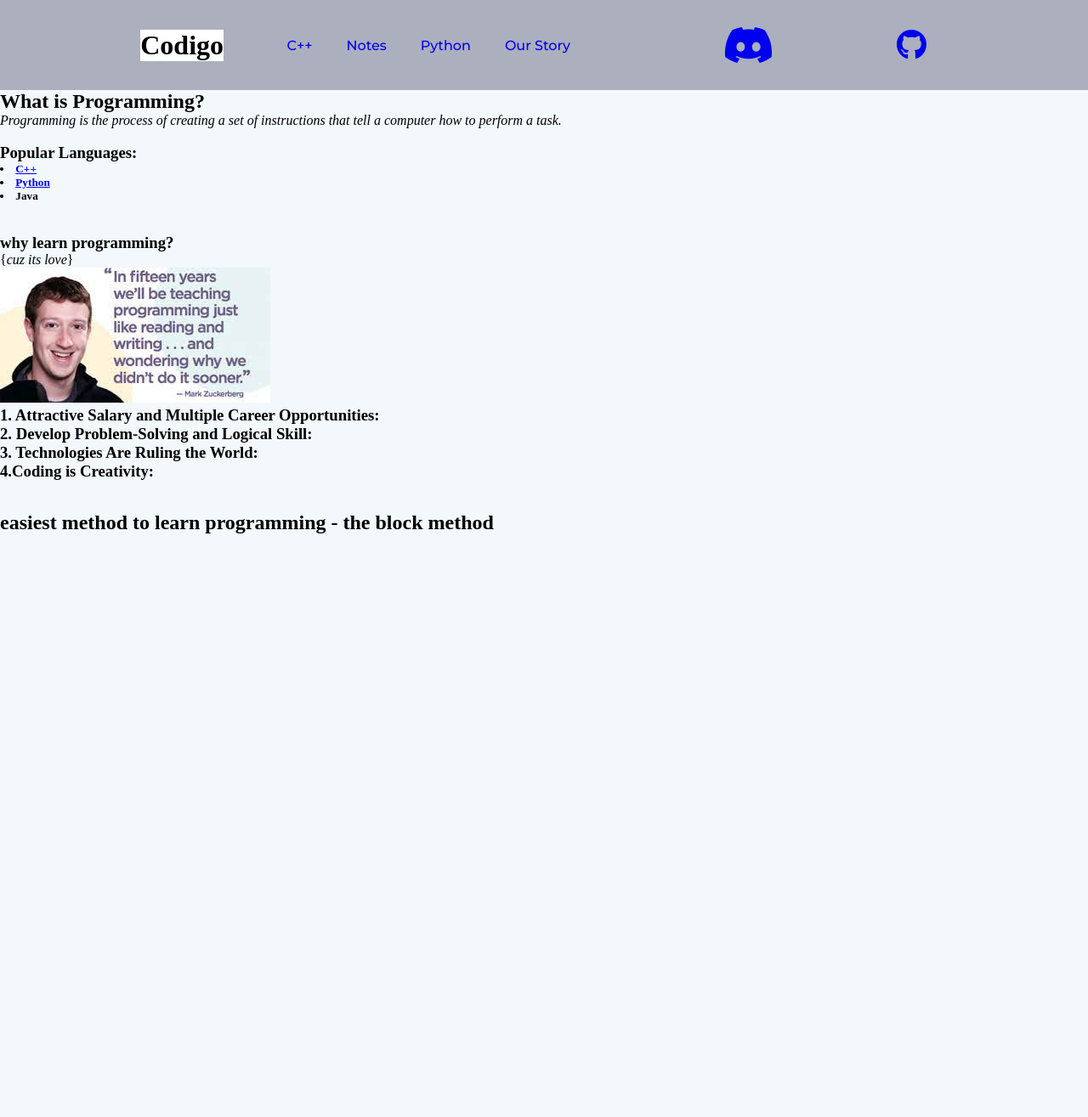
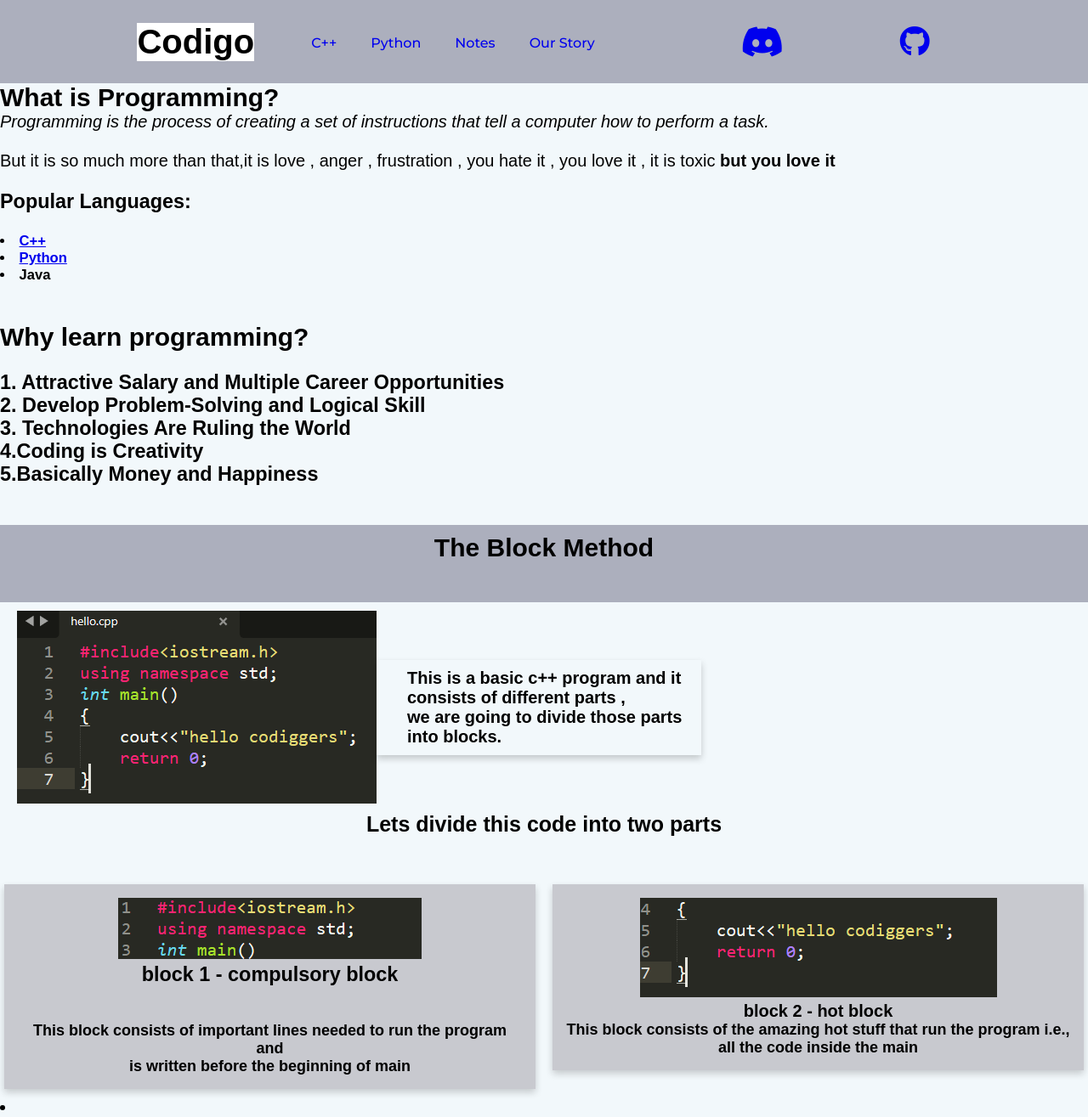
Before and after one commit to alok1929/codigo, a PHP site: page / in a window 1280 px wide. Shown: the whole page at 85% size. Before the commit the page ends 628 px from the top, so only its background shows below. Run offline with PHP 8.4, Linux system fonts and the light colour scheme; some libraries are stand-ins or nearby versions.

Commit message:
modified home page

```diff
--- a/index.css
+++ b/index.css
@@ -8,12 +8,118 @@ body{
 background-color: #f2f8fb;
 display: grid;
 text-align:right-center;
+font-size:20px;
 }
+.programmingintro
+{
+  padding:12px;
 
+}
 .programming{
   display:flex;
   justify-content: space-between;
 }
+
+/*
+block programming technquie starts here
+*/
+.im
+{
+  display:flex;
+  align-items: center;
+  padding:10px 20px;
+}
+.easiest
+{
+  font-size: 20px;
+  text-align: center;
+  background-color: aquamarine;
+    padding: 20px 10%;
+  background-color: #acafbd;
+  padding-top: 10px;
+  padding-bottom: 1px;
+}
+.card {
+  box-shadow: 0 4px 8px 0 rgba(0,0,0,0.2);
+  transition: 0.3s;
+  width: 60%;
+}
+
+.card:hover {
+  box-shadow: 0 8px 16px 0 rgba(0,0,0,0.2);
+}
+
+.container {
+  padding: 10px 16px;
+}
+
+.text
+{
+  font-size:20px;
+  padding-left:20px;
+}
+
+/*
+block programming technique stops here
+*/
+
+/*
+blocks divided into parts starts here
+*/
+
+.textiee
+{
+  text-align: center;
+   font-size: 25px;;
+}
+
+* {
+  box-sizing: border-box;
+}
+
+body {
+  font-family: Arial, Helvetica, sans-serif;
+}
+
+/* Float 2 columns side by side */
+.column {
+  float: left;
+  width: 50%;
+  padding: 10px;
+}
+
+.block1-para
+{
+  font-size: 18px;
+}
+
+/* Remove extra left and right margins, due to padding in columns */
+.row {margin: 0 -5px;}
+
+/* Clear floats after the columns */
+.row:after {
+  content: "";
+  display: table;
+  clear: both;
+}
+
+/* styling of the block  cards */
+.cardiB {
+  width:100%;
+  box-shadow: 0 4px 8px 0 rgba(22, 20, 20, 0.2); /* this adds the "card" effect */
+  padding: 16px;
+
+  text-align: center;
+  background-color:#c8c9cf;
+}
+
+
+
+/*
+block divided into part ends here
+*/
+
+
 
 h1{
   background-color:white;
@@ -23,7 +129,7 @@ header {
   justify-content:space-around;
   align-items: center;
   padding: 20px 10%;
-  background-color: #acafbd;
+  background-color:#acafbd;
   color:black;
 }
 
--- a/index.html
+++ b/index.html
@@ -18,43 +18,88 @@
             <nav>
                 <ul class="nav__links">
                     <li><a href="https://github.com/alok1929/codigo/tree/master/cppProgramming">C++</a></li>
-
+                    <li><a href="pythu.html">Python</a></li>
                     <li><a href="notes/ln1.html">Notes</a></li>
-
-                    <li><a href="pythu.html">Python</a></li>
-
                     <li><a href="about.html">Our Story</a></li>
                     <li><a href="#"></a></li>
 
                 </ul>
             </nav>
-            <a class="cta" href="https://discord.gg/bzGMAWyd"><i class='fab fa-discord fa-3x'></i><br/></a>
+            <a class="cta" href="https://discord.gg/bzGMAWyd"><i class='fab fa-discord fa-2x'></i><br/></a>
             <a class="cta" href="https://github.com/alok1929/codigo"><i class="fab fa-github" style="font-size:36px"></i><br/></a>
             <p class="menu cta">Menu</p>
         </header>
             <div class="content">
+                <div class="Programmingintro">
                 <h2>What is Programming?</h2>
-                    <i>Programming is the process of creating a set of instructions that tell a computer how to perform a task. </i>
+                    <i>Programming is the process of creating a set of instructions that tell a computer how to perform a task. <br><br></i>
+                        But it is so much more than that,it is love , anger , frustration , you hate it , you love it , it is </b> toxic<b> but you love it
                     <br><br>
-                    <h3>Popular Languages:</h3>
+                    <h3>Popular Languages:</h3><br>
                      <h5><li><a href="https://github.com/alok1929/codigo/tree/master/cppProgramming">C++</a></li></h5>
                      <h5><li><a href="pythu.html">Python</a></li></h5>
                      <h5><li>Java</li></h5><br><br>
-                     <h3>why learn programming?</h3>
-                     {<i>cuz its love</i>}
-                      <div class="image">
-                         <img src="download.jpg">
+                     <h2>Why learn programming?</h2>
+                        <br>
+
+                     <h3>1. Attractive Salary and Multiple Career Opportunities</li></h3>
+                     <h3>2. Develop Problem-Solving and Logical Skill</li></h3>
+                     <h3>3. Technologies Are Ruling the World</li></h3>
+                     <h3>4.Coding is Creativity</li></h3>
+                     <h3>5.Basically Money and Happiness</li></h3>
+                     </div>
+                     <br>
+                     <br>
+                     <div class="easiest">
+                     <h2>The Block Method   </h2>
+                     <br>
+                     <br>
                      </div>
 
-                     <h3>1. Attractive Salary and Multiple Career Opportunities:</li></h3>
-                     <h3>2. Develop Problem-Solving and Logical Skill:</li></h3>
-                     <h3>3. Technologies Are Ruling the World:</li></h3>
-                     <h3>4.Coding is Creativity:</li></h3>
-                     <br>
-                     <br>
-                     <h2>easiest method to learn programming - the block method</h2>
+                     <div class ="im">
+                         <img src="images\Screenshot 2021-06-18 043426.png">
+                            <span style =" ">
+                                <div class="card">
+                                    <div class="container">
+                                <div class="text">
+                                This is a basic c++ program and it consists of different parts ,
+                            <br> we are going to  divide those parts into <b>blocks</i>.
+                            </div>
+                            </div>
 
-
+                        </span>
+                        </div>
+                        </div>
+                        </div>
+                        </div>
+                        <div class="blocks">
+                            <div class="textiee">
+                                Lets divide this <b>code</b> into two parts
+                            </div>
+                        </div>
+                        <br>
+                        <br>
+                     <div class="row">
+            <div class="column">
+                <div class="cardiB"><img src="images/block1.png">
+                    <h3>block 1 - compulsory block</h3><div class="block1-para"><br><br>
+                    <p>
+                        This block consists of important lines needed to run the program and<br>is written before the beginning of main
+                    </p>
+                </div>
+                </div>
+             </div>
+            <div class="column">
+                <div class="cardiB"><img src="images/block2.png"><h4>block 2 - hot block</h4>
+                    <div class="block1-para">
+                <p>
+                    This block consists of the amazing hot stuff that run the program i.e., all the code inside the main
+                </p>
+                </div>
+                </div>
+            </div>
             </div>
 
+            <li></li>
+
 </html>
```
Also changed, not shown: images/Screenshot 2021-06-18 043426.png (added), images/block1.png (added), images/block2.png (added), 1 other file.
